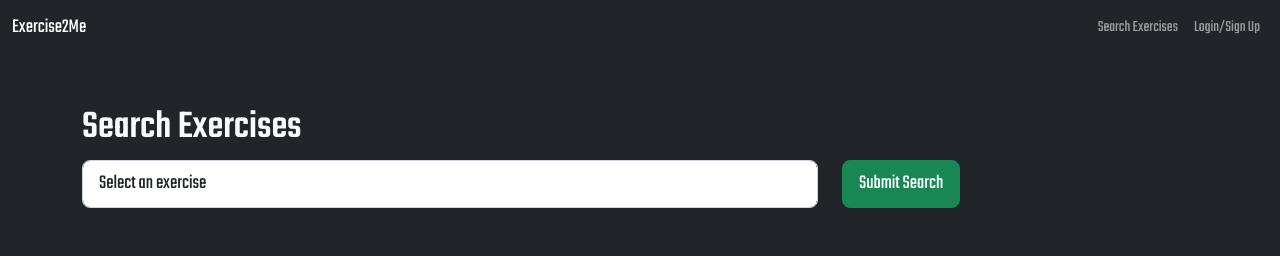
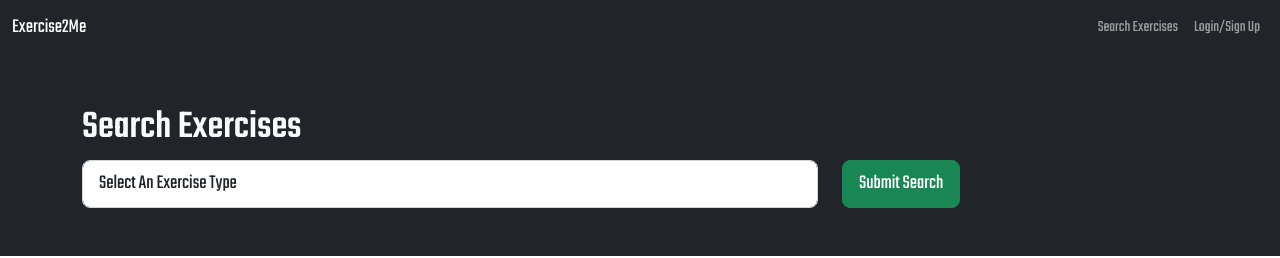
Before and after one commit to fairleyv/Exercise2Me, a React (Vite) app in the folder client/: page / in a window 1280 px wide. Shown: the top 258 px of the page. Built offline with nearby package versions, Linux system fonts and the light colour scheme.

Commit message:
updated the dropdown menu placeholder

```diff
--- a/client/src/pages/SearchExercises.jsx
+++ b/client/src/pages/SearchExercises.jsx
@@ -103,7 +103,7 @@ const SearchExercises = () => {
         size='lg'
         placeholder='Find your exercise'
       >
-        <option value="" disabled selected>Select an exercise</option>
+        <option value="" disabled selected>Select An Exercise Type</option>
         <option value='upper'>Upper Body</option>
         <option value='lower'>Lower Body</option>
         <option value='cardio'>Cardio</option>
```
